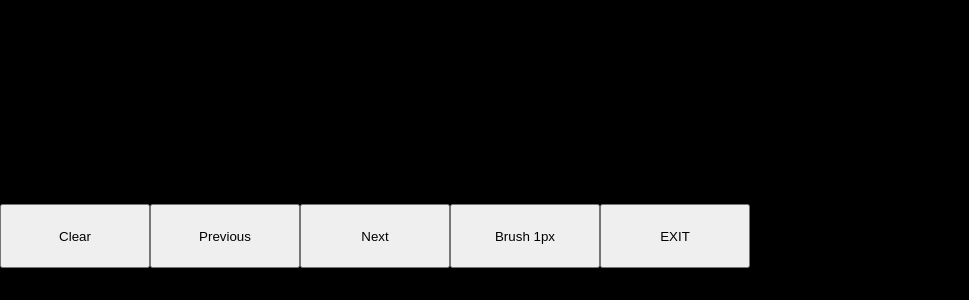
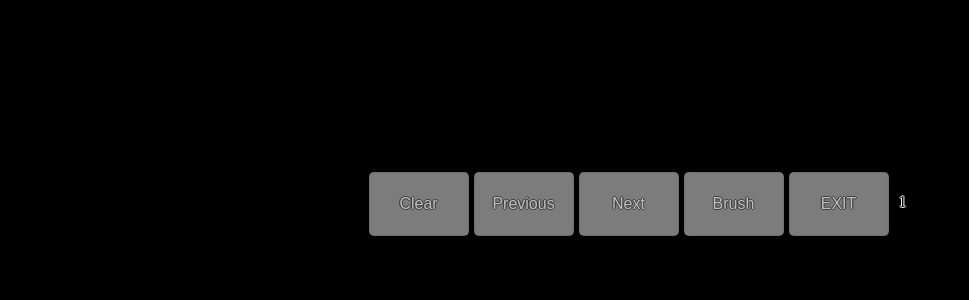
Before and after one commit to Maciox55/ScreenTestingApp, a website: page index.html in a window 1280 px wide. Shown: the part 500-800 px from the top of the page, without its empty margins (0-969 px from the left). Drawn offline with Linux system fonts and the light colour scheme.

Commit message:
readme and some small fixes

```diff
--- a/index.html
+++ b/index.html
@@ -13,13 +13,14 @@
 
     </canvas>
     <div class="buttons">
-        <button id="clear">Clear</button>
-        <button id="previous">Previous</button>
-        <button id="next" >Next</button>
-        <button id="incBrush">Brush 1px</button>
-        <button id="close">EXIT</button>
-        <p id="testNum"></p>
-
+        <div id="buttons">
+            <button id="clear">Clear</button>
+            <button id="previous">Previous</button>
+            <button id="next" >Next</button>
+            <button id="incBrush">Brush</button>
+            <button id="close">EXIT</button>
+            <p id="testNum">1</p>
+        </div>
     </div>
   </body>
   <!-- <script src="node_modules/jquery/dist/jquery.min.js"></script> -->
--- a/main.js
+++ b/main.js
@@ -40,8 +40,6 @@ const createWindow = () => {
       {
       console.log(args);
         fs.readFile(path.join(__dirname, 'tests.json'), (error, data) => {
-            console.log(args);
-
             win.webContents.send("fromMain", JSON.parse(data));
           });
       } else if(args == 'exit')
--- a/renderer.js
+++ b/renderer.js
@@ -1,8 +1,9 @@
 let nextBtn, previousBtn, closeBtn, clearBtn, brushBtn;
+let buttonElement;
 let canvas;
 let ctx;
 let selLabel;
-let brushSizes = [1,2,4,8,12,24];
+let brushSizes = [2,4,8,12,24];
 let currentBrush = 0;
 
 let cSel = 0;
@@ -19,7 +20,7 @@ const fillStyle = '#FFF';
 const strokeStyle = '#FFF';
 const shadowColor = '#FFF';
 const shadowBlur = lineWidth / 4;
-const scale = 2;
+const scale = 1;
 
 var tests;
 window.addEventListener('DOMContentLoaded',()=>{
@@ -45,6 +46,8 @@ window.addEventListener('load', () => {
     selLabel = document.getElementById("testNum");
     brushBtn = document.getElementById("incBrush");
     brushBtn.addEventListener('click',incBrush);
+    buttonElement = document.getElementById("buttons");
+
 
     canvas = document.getElementById("main");
     ctx = canvas.getContext('2d');
@@ -71,7 +74,7 @@ function handleWritingStart(event) {
   event.preventDefault();
 
   const mousePos = getMosuePositionOnCanvas(event);
-
+  buttonElement.style.display = "none"
   ctx.beginPath();
 
   ctx.moveTo(mousePos.x, mousePos.y);
@@ -80,6 +83,7 @@ function handleWritingStart(event) {
   ctx.strokeStyle = strokeStyle;
   ctx.shadowColor = shadowColor;
   ctx.shadowBlur = shadowBlur;
+
 
   ctx.fill();
 
@@ -98,7 +102,10 @@ function handleWritingInProgress(event) {
 }
 
 function handleDrawingEnd(event) {
+
   event.preventDefault();
+
+  buttonElement.style.display = "flex";
 
   if (state.mousedown) {
     ctx.shadowColor = shadowColor;
--- a/style.css
+++ b/style.css
@@ -14,21 +14,76 @@ canvas{
     margin: 0;
     height: 100%;
     background-color: #000;
-}
-.absolute{
-
-}
-.buttons{
-    display: flex;
-    flex-direction: row;
-    bottom: 32px;
-    align-items: center;
-    position:absolute;
-    align-content: space-between;
 
 }
 
+.buttons{
+    flex: 1 1 auto;
+    display: flex;
+    position:absolute;
+    width: 100%;
+    height: 100%;
+    pointer-events: none;
+    flex-direction: row;
+    justify-content: center;
+    align-items: flex-end;
+}
+#buttons{
+    display: flex;
+    pointer-events: none;
+    gap: 5px;
+    margin-bottom: 64px;
+    align-content: space-between;
+}
+p{
+    padding: 5px;
+    text-shadow:
+    0.07em 0 rgb(255, 255, 255),
+    0 0.07em rgb(255, 255, 255),
+    -0.07em 0 rgb(255, 255, 255),
+    0 -0.07em rgb(255, 255, 255);
+}
 button{
-    width: 150px;
+    backdrop-filter: blur(1px);
+    background-color: rgba(255, 255, 255, 0.473);
+
+    border: none;
+    /* border: 1px solid #999; */
+    border-radius: 5px;
+    color: white;
+    text-align: center;
+    text-decoration: none;
+    display: inline-block;
+    font-size: 16px;
+    pointer-events:all;
+    filter: invert(25%);
+
+
+    width: 100px;
     height: 64px;
+    text-shadow:
+        0.07em 0 black,
+        0 0.07em black,
+        -0.07em 0 black,
+        0 -0.07em black;
 }
+
+.ignore{
+    pointer-events:none;
+    width:64px;
+}
+
+.hidden{
+    animation: fadeout 0.5s;
+}
+
+/* Animations */
+@keyframes fadeout {
+    0% {opacity: 100%;}
+    100% {opacity: 0%; display: none;}
+  }
+
+  @keyframes fadein {
+    0% {opacity: 0%;}
+    100% {opacity: 1000%; display: block;}
+  }
```
Also changed, not shown: README.md (added).
